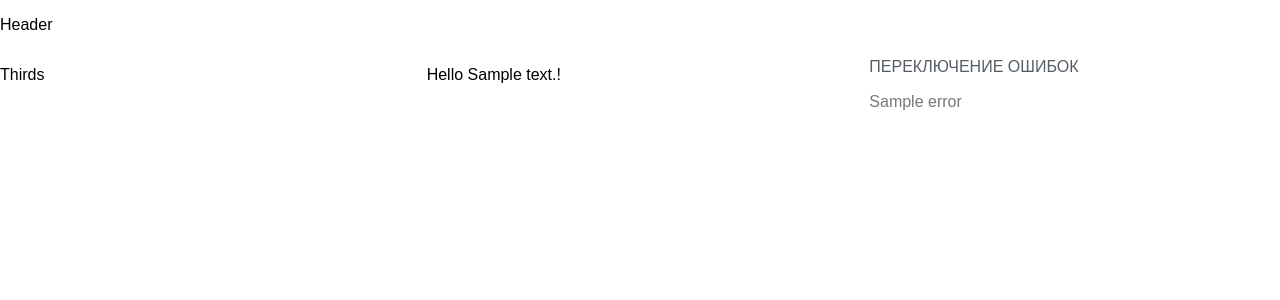
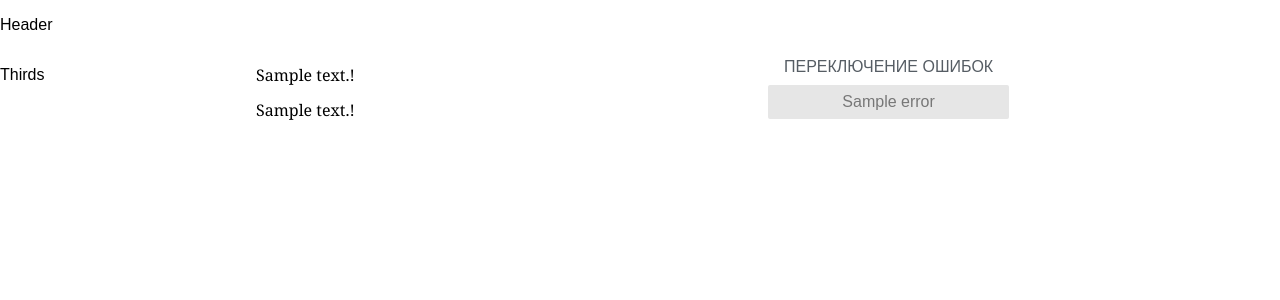
Before and after one commit to ilyamirin/Electronic, a Flask app: page / in a window 1280 px wide. Shown: the top 300 px of the page. Run offline with Flask 2, Linux system fonts and the light colour scheme; a database or web service that is not in the repository returns one stand-in record (values such as "Sample title"); some libraries are stand-ins or nearby versions.

Commit message:
Markupping works

```diff
--- a/Main.py
+++ b/Main.py
@@ -1,4 +1,4 @@
-from flask import Flask, escape, request, render_template
+from flask import Flask, escape, request, render_template, jsonify
 from pymongo import MongoClient
 from bson.objectid import ObjectId
 
@@ -6,6 +6,8 @@ client = MongoClient('localhost', 27017)
 db = client.electronic
 
 app = Flask(__name__)
+app.config['SEND_FILE_MAX_AGE_DEFAULT'] = 0
+
 
 def get_errors():
     errors_collection = db.errors
@@ -23,6 +25,6 @@ def main(text_id=None):
         text = texts_collection.find_one({"_id": ObjectId(text_id)})
     else:
         text = texts_collection.find_one({"edited": {"$lt": 3}})
-    #name = request.args.get("name", "World")
+    # name = request.args.get("name", "World")
     print(text)
     return render_template('text.html', text=text, errors=get_errors())
--- /dev/null
+++ b/static/text.js
@@ -0,0 +1,31 @@
+
+$.when( $.ready ).then(function() {
+    function getSelectionText() {
+        if (window.getSelection) {
+            return window.getSelection().toString();
+        } else if (document.selection && document.selection.type != "Control") {
+            return document.selection.createRange().text;
+        }
+    }
+
+    function markByRule(textToMark, errorCode, errorComment, description, replacement) {
+        var result = '(\\ ' + errorCode + ' ' + errorComment + ' \\ ' + textToMark + ' :: ' + description + ' >> ' + replacement + ' \\)'
+        return result
+    }
+
+    currentMistake = null
+
+    $(".error-button").click(function() {
+        var currentMistake = $(this).attr("id")
+        var selectedText = getSelectionText()
+        var errorCode = $(this).attr("code")
+        var errorComment = $(this).attr("comment")
+        var errorDescription = $(this).attr("description")
+
+        console.log(selectedText)
+        console.log(markByRule(selectedText, errorCode, errorComment, errorDescription))
+
+        var markedText = $(".marked-text").html()
+        $(".marked-text").html(markedText.replace(selectedText, markByRule(selectedText, errorCode, errorComment, errorDescription)))
+    })
+});
--- a/templates/text.html
+++ b/templates/text.html
@@ -8,6 +8,9 @@
     <meta name="viewport" content="width=device-width, initial-scale=1">
 
     <style>
+    .text-body {
+        font-family: Georgia, 'Times New Roman', Times, serif;
+    }
     .custom-restricted-width {
         /* To limit the menu width to the content of the menu: */
         display: inline-block;
@@ -19,15 +22,18 @@
 <body>
     <div class="pure-g">
         <div class="pure-u-1-1"><p>Header</p></div>
-        <div class="pure-u-1-3"><p>Thirds</p></div>
-        <div class="pure-u-1-3"><p>Hello {{ text.body }}!</p></div>
-        <div class="pure-u-1-3">
+        <div class="pure-u-1-5"><p>Thirds</p></div>
+        <div class="pure-u-2-5">
+            <p class="text-body source-text">{{ text.body }}!</p>
+            <p class="text-body marked-text">{{ text.body }}!</p>
+        </div>
+        <div class="pure-u-1-5">
             <div class="pure-menu custom-restricted-width">
                 <span class="pure-menu-heading">Переключение ошибок</span>
                 <ul class="pure-menu-list">
                    {% for error in errors %}
                     <li class="pure-menu-item">
-                        <a href="#" class="pure-menu-link">{{ error.title }}</a>
+                        <a href="#" id="{{ error._id }}" code="{{ error.code }}" comment="{{ error.comment }}" description="{{ error.description }}" class="pure-menu-link pure-button error-button">{{ error.title }}</a>
                     </li>
                     {% endfor %}
                 </ul>
@@ -35,4 +41,9 @@
         </div>
     </div>
 </body>
+
+<!--script src="https://ajax.googleapis.com/ajax/libs/jquery/3.5.1/jquery.min.js"></script-->
+<script src="https://code.jquery.com/jquery-3.5.1.js"></script>
+<script src="{{ url_for('static', filename='text.js') }}?n=1"></script>
+
 </html>
```
